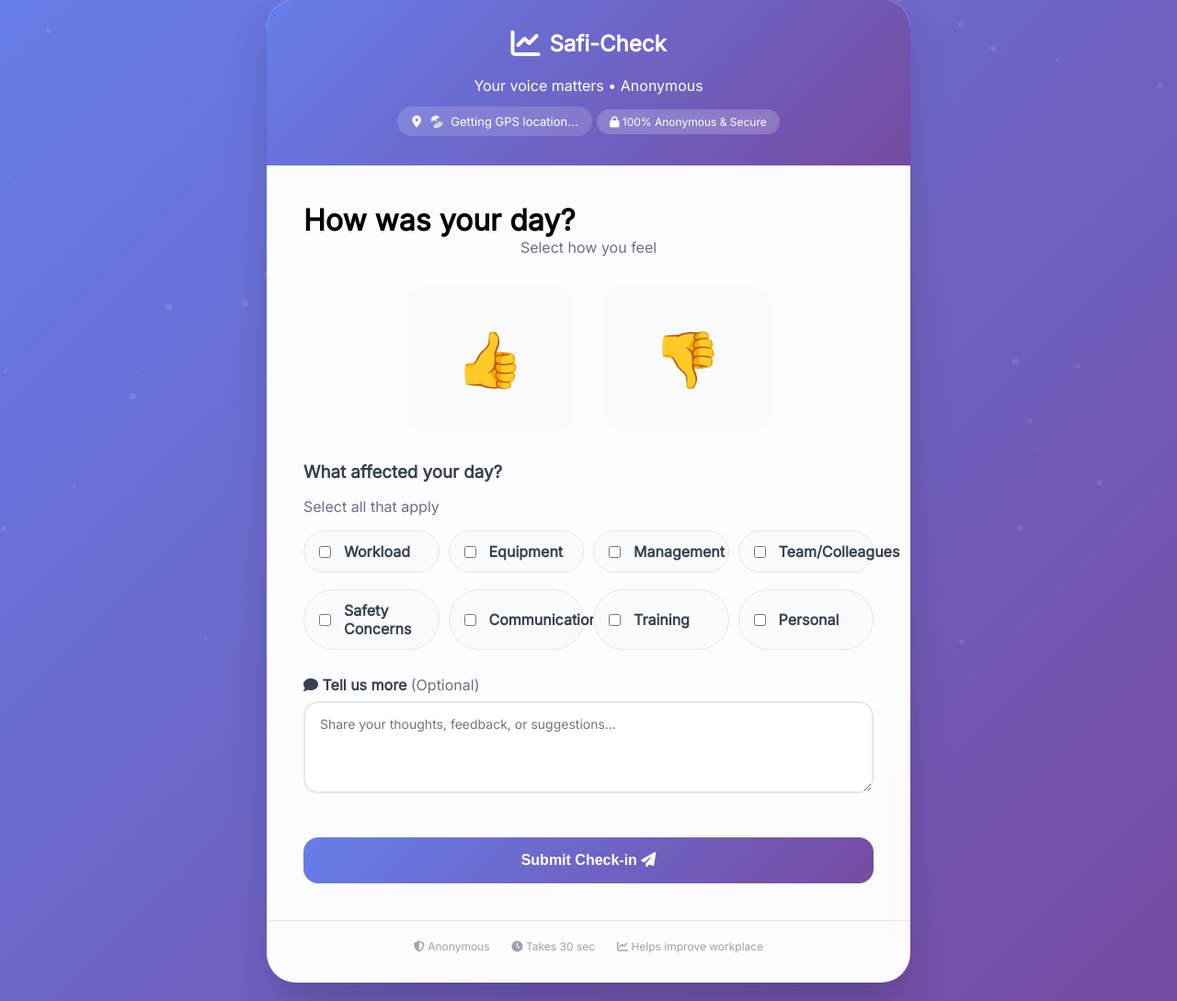
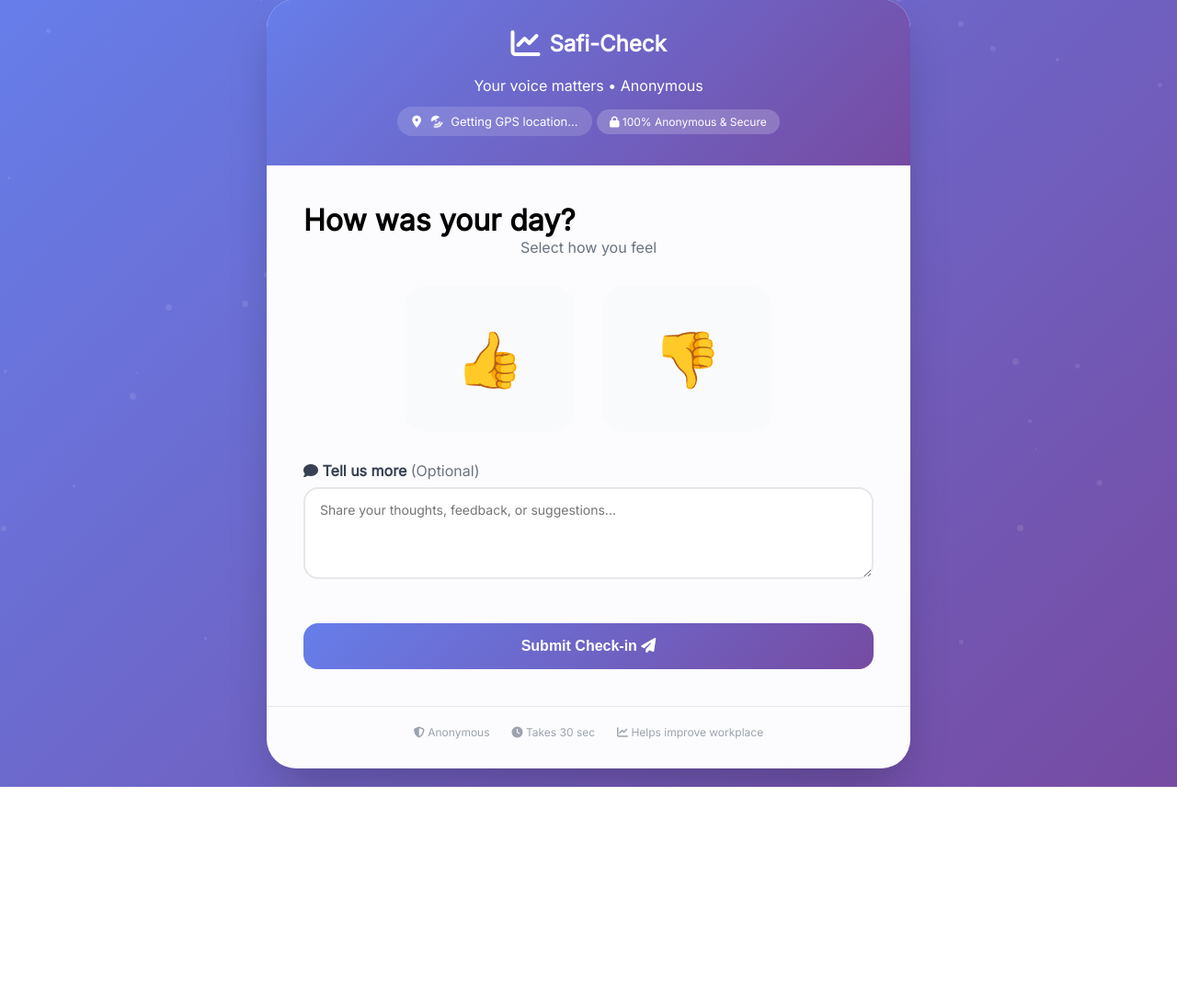
Before and after one commit to Harold-Djah007/safi-check, a Flask app: page / in a window 1280 px wide. Shown: the part 21-1110 px from the top of the page at 92% size. After the commit the page ends 877 px from the top, so only its background shows below. Run offline with Flask 3, Linux system fonts and the light colour scheme.

Commit message:
Update index.html

```diff
--- a/templates/index.html
+++ b/templates/index.html
@@ -264,21 +264,6 @@ textarea:focus { outline: none; border-color: #667eea; }
 
     <input type="hidden" name="mood" id="moodInput">
     <input type="hidden" name="location" id="locationInput">
-
-    <div style="margin-top: 20px;">
-        <h3 style="margin-bottom: 16px; color: #374151;">What affected your day?</h3>
-        <p style="color: #6b7280; margin-bottom: 16px;">Select all that apply</p>
-        <div class="issues-grid">
-            <label class="issue-chip"><input type="checkbox" name="issues" value="Workload"> <span>Workload</span></label>
-            <label class="issue-chip"><input type="checkbox" name="issues" value="Equipment"> <span>Equipment</span></label>
-            <label class="issue-chip"><input type="checkbox" name="issues" value="Management"> <span>Management</span></label>
-            <label class="issue-chip"><input type="checkbox" name="issues" value="Team"> <span>Team/Colleagues</span></label>
-            <label class="issue-chip"><input type="checkbox" name="issues" value="Safety"> <span>Safety Concerns</span></label>
-            <label class="issue-chip"><input type="checkbox" name="issues" value="Communication"> <span>Communication</span></label>
-            <label class="issue-chip"><input type="checkbox" name="issues" value="Training"> <span>Training</span></label>
-            <label class="issue-chip"><input type="checkbox" name="issues" value="Personal"> <span>Personal</span></label>
-        </div>
-    </div>
 
     <div class="form-group">
         <label><i class="fas fa-comment"></i> Tell us more <span style="color: #6b7280; font-weight: normal;">(Optional)</span></label>
```
